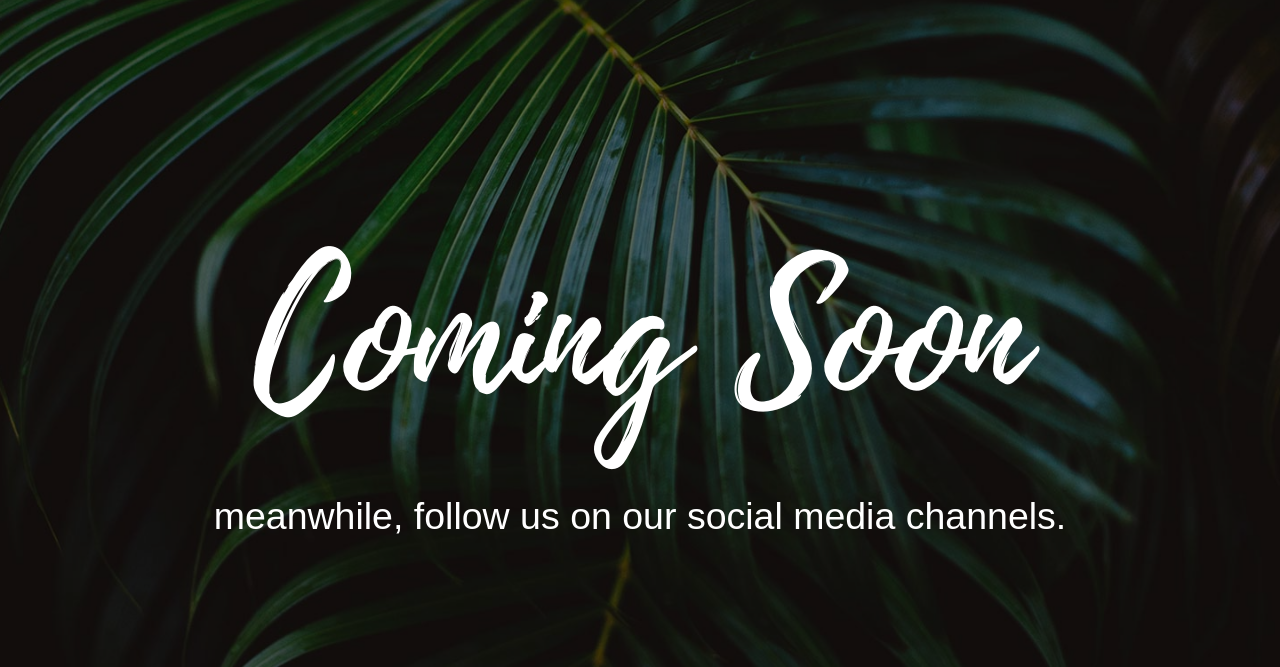
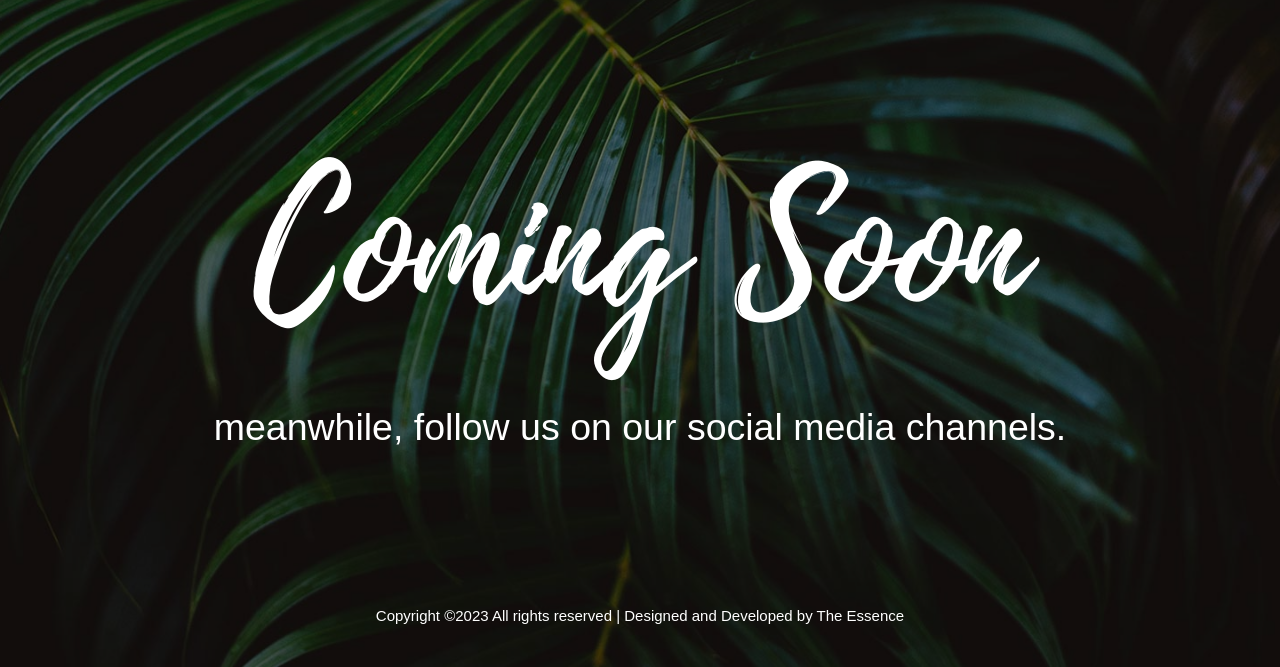
Before and after one commit to nawalmotors/theessence.github.io, a plain HTML site: page index.html in a window 1280 px wide. Shown: the part 133-800 px from the top of the page. Drawn offline with Linux system fonts and the light colour scheme.

Commit message:
version_1.0_changes

```diff
--- a/index.html
+++ b/index.html
@@ -79,6 +79,8 @@
 		</div>
 
 
+	<p class="copyright text-left" style="color:white;">Copyright &copy;<script>document.write(new Date().getFullYear());</script> All rights reserved | Designed and Developed by The Essence</p>
+
 	</div>
 <!--===============================================================================================-->
 	<script src="vendor/jquery/jquery-3.2.1.min.js"></script>
```
